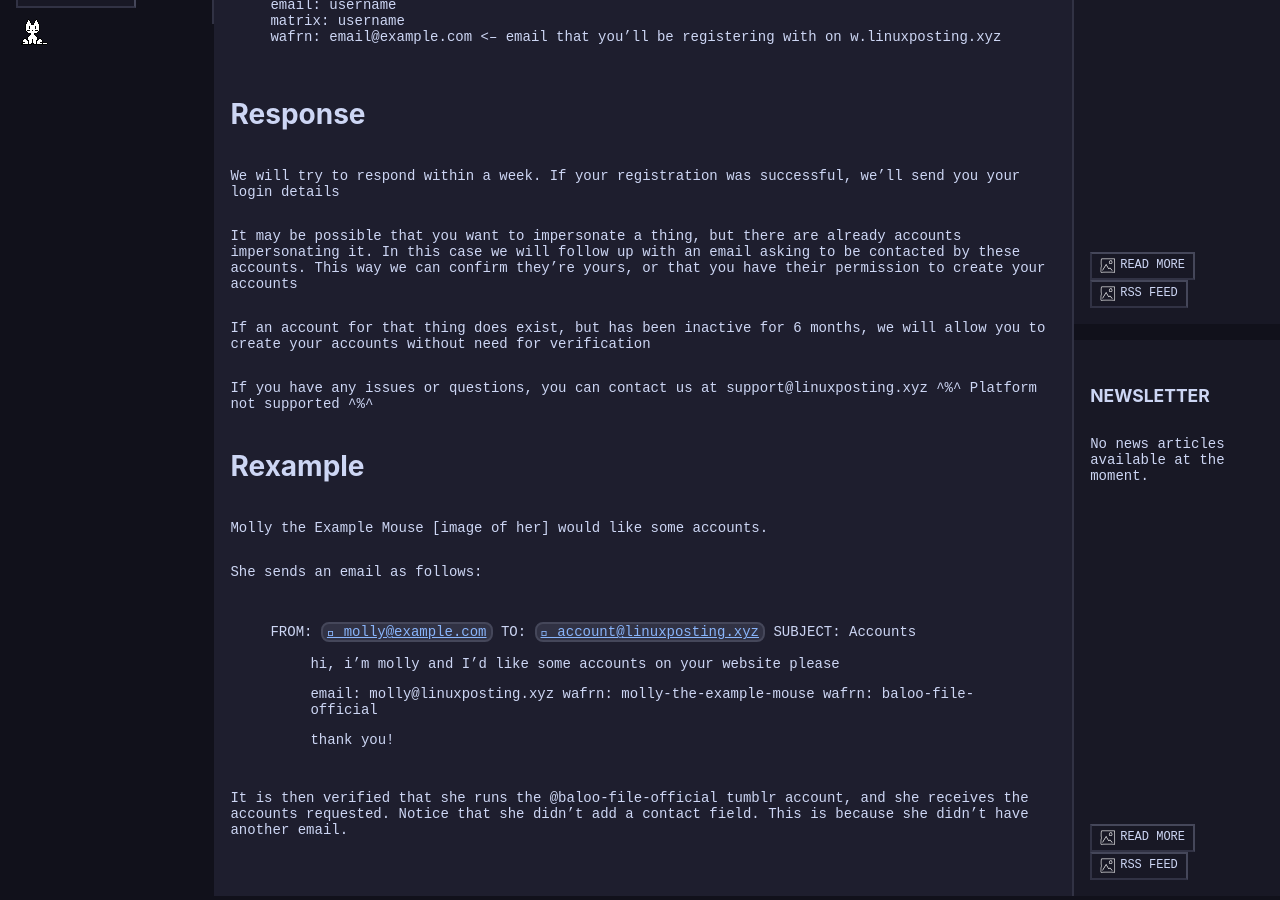
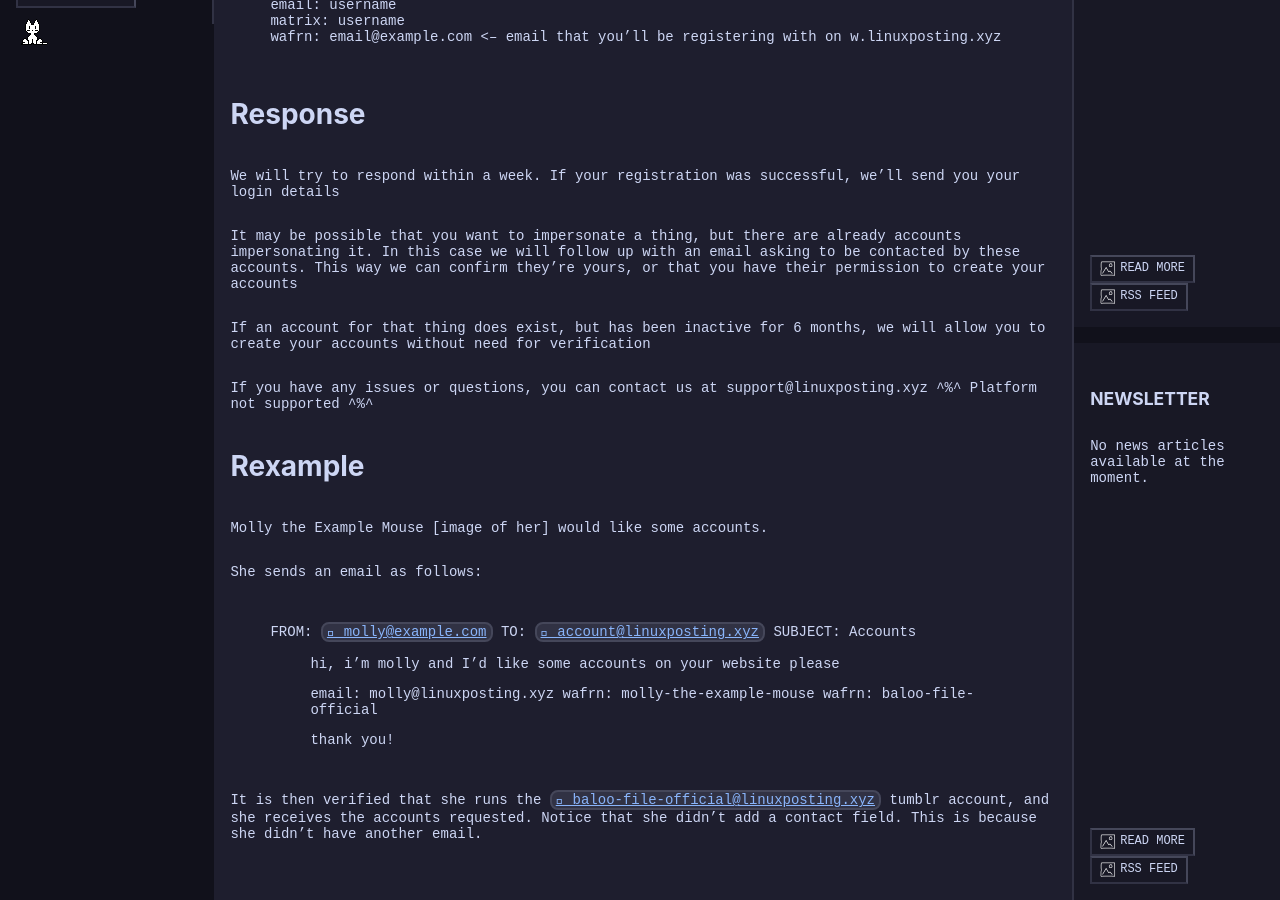
Before and after one commit to linuxpostingxyz/website, a Jekyll site: the page built from website/register.md, in a window 1280 px wide and 900 px high, scrolled down 878 px. Built offline with Jekyll 4.4.1, drawn with Linux system fonts in a browser that asks for light colours; some web fonts are replaced.

```diff
--- a/website/_config.yml
+++ b/website/_config.yml
@@ -14,10 +14,10 @@
 collections:
   news:
     output: true
-    permalink: /news/:path
+    permalink: /news:path
   announce:
     output: true
-    permalink: /announcements/:path
+    permalink: /announcements:path
 
 # Exclude from processing.
 # The following items will not be processed, by default.
--- a/website/_data/anyat.yml
+++ b/website/_data/anyat.yml
@@ -22,7 +22,7 @@
 #  implicit platform.
 # For example, if default_platform was twitter, then @user would be
 #  equivalent to twitter@user.
-#default_platform: email
+default_platform: email
 
 # Linkers configuration
 # Each linker defines how to format and link a specific platform or service.
```
Also changed, not shown: website/_data/nav.yml (+5 -5 lines).
